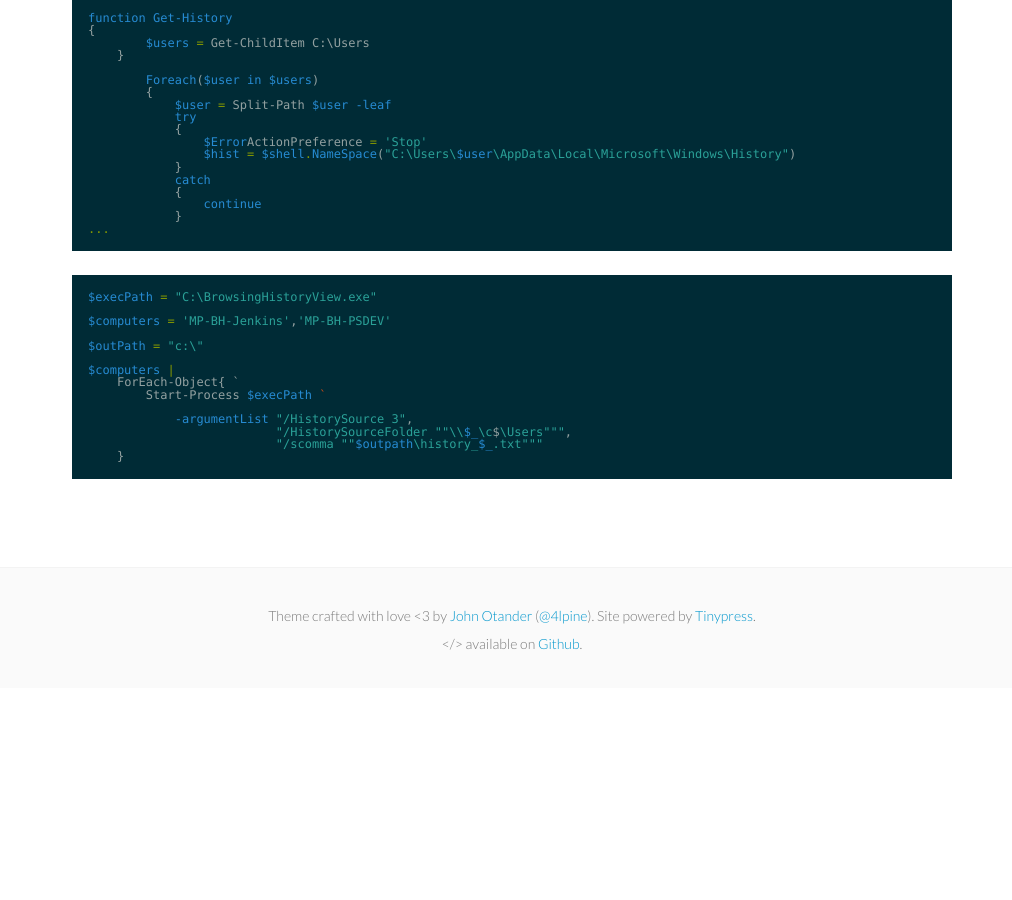
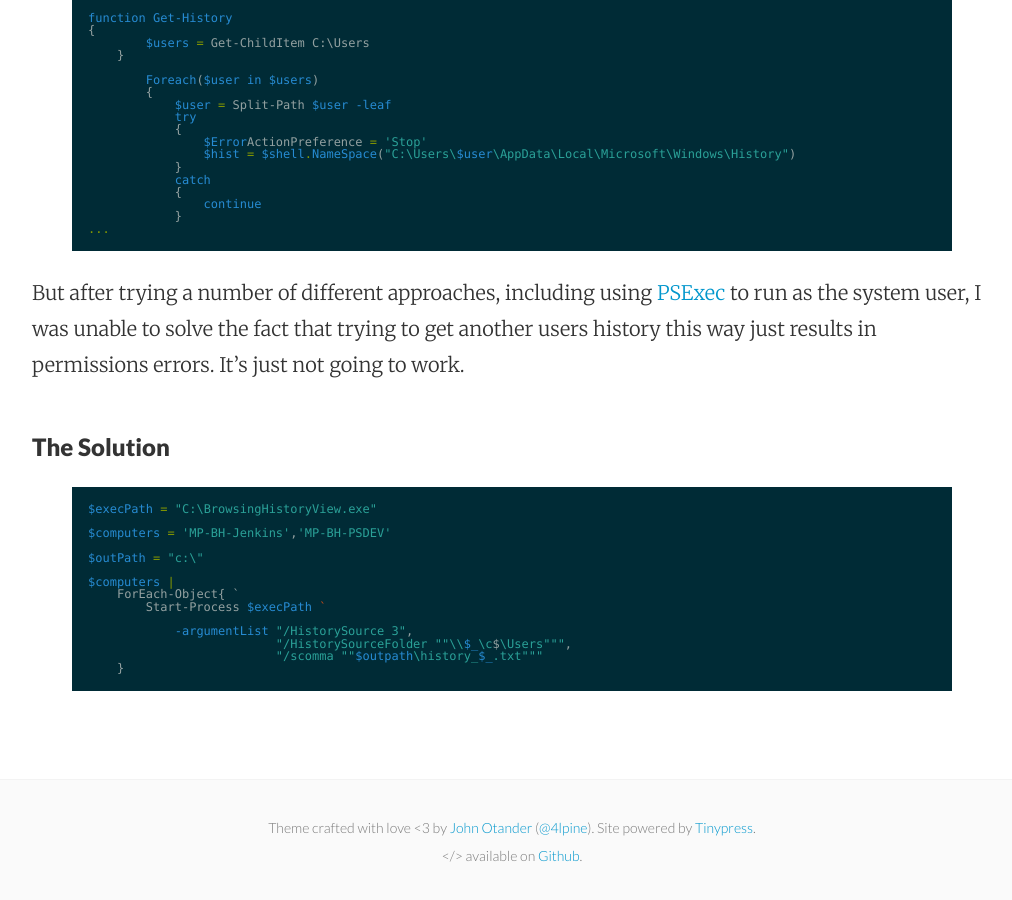
Before and after one commit to RandomNoun7/RandomNoun7.github.io, a Jekyll site: the page built from _posts/2015-07-29-getting-ie-history.markdown, in a window 1280 px wide and 900 px high, scrolled down 1131 px. Shown: the whole window, without its empty margins (128-1140 px from the left). Built offline with Jekyll 4.4.1, drawn with Linux system fonts in a browser that asks for light colours; before the commit the page ends 1819 px from its top, so only the background shows below that.

Commit message:
Post update: Getting IE History

```diff
--- a/_posts/2015-07-29-getting-ie-history.markdown
+++ b/_posts/2015-07-29-getting-ie-history.markdown
@@ -35,6 +35,11 @@ function Get-History
             }
 ...
 {%endhighlight%}
+
+But after trying a number of different approaches, including using [PSExec](http://verbalprocessor.com/2007/12/05/running-a-cmd-prompt-as-local-system/) to run as the system user, I was unable to solve the fact that trying to get another users history this way just results in permissions errors. It's just not going to work.
+
+### The Solution
+
 {%highlight powershell%}
 $execPath = "C:\BrowsingHistoryView.exe"
 
```
